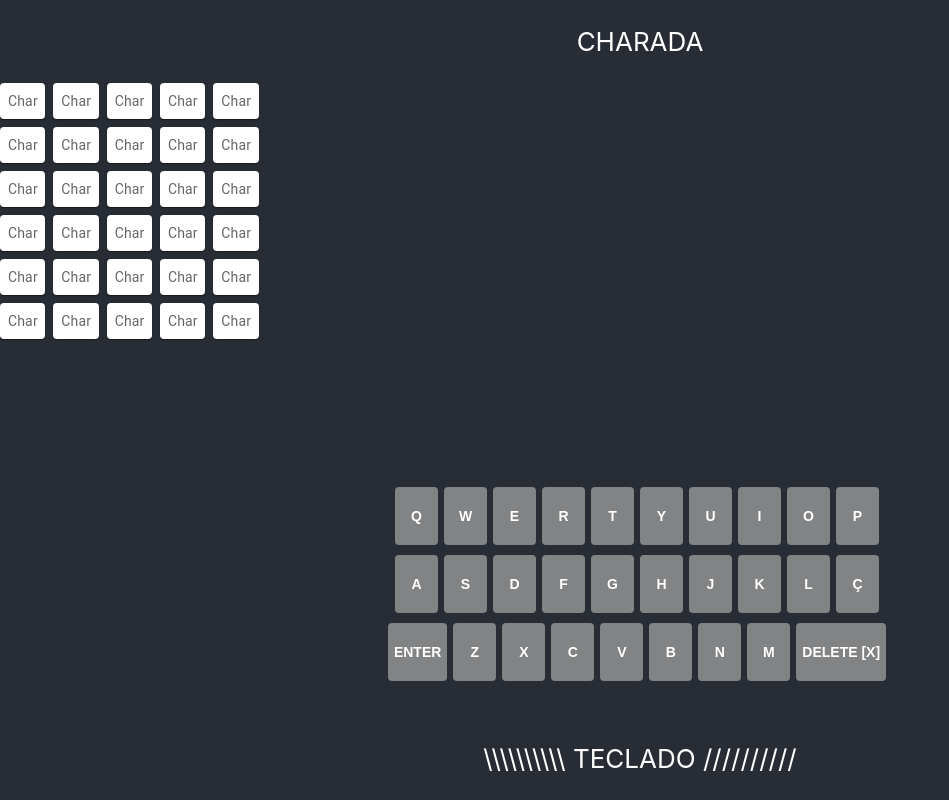
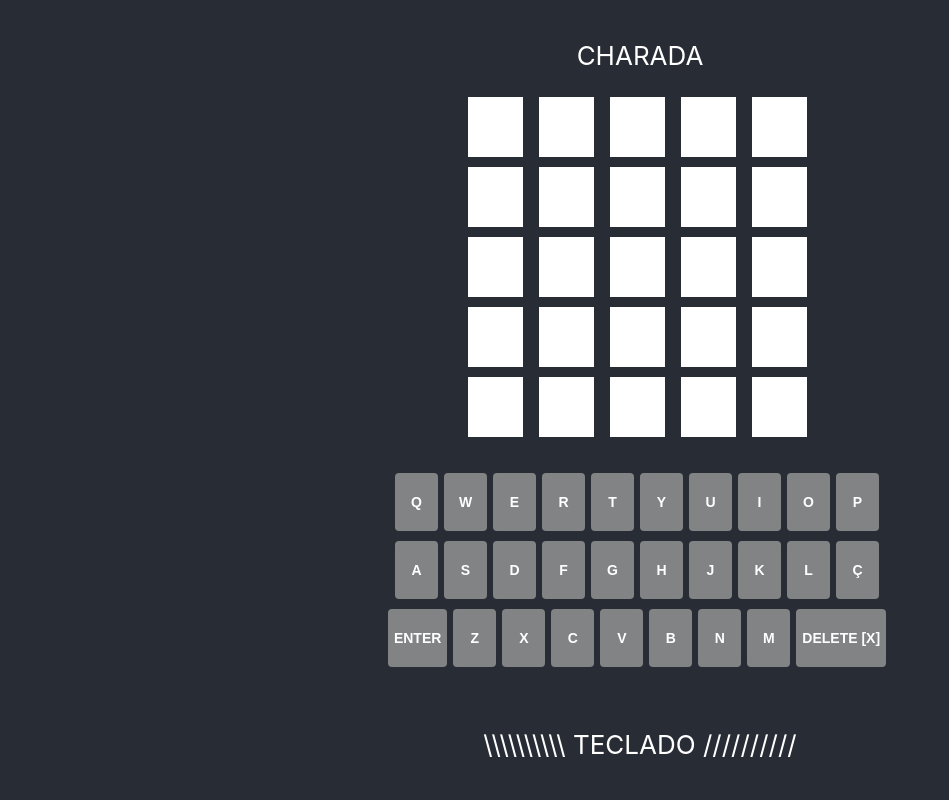
Before and after one commit to iagoslim/Charada-Dev-Web-GB, a React (Vite) app: page / in a window 1280 px wide. Shown: the whole page, without its empty margins (0-949 px from the left). Built offline with nearby package versions, Linux system fonts and the light colour scheme.

Commit message:
Add files via upload

```diff
--- a/src/App.css
+++ b/src/App.css
@@ -23,3 +23,27 @@
 button {
   font-size: calc(10px + 2vmin);
 }
+
+.grid-container {
+  display: grid;
+  grid-template-columns: repeat(5, 1fr);
+  column-gap: 10px;
+  row-gap: 50px;
+
+
+}
+
+.quadrado{
+  border: 0;
+  background-color: white;
+  height: 58px;
+  min-Width: 43px;
+  margin: 0 6px 10px 0;
+  padding: 1px 6px;
+  color: black;
+  font-Weight: bold;
+  font-Size: 14px;
+  justify-Content: center;
+  display: flex;
+  align-items: center;
+}
--- a/src/App.tsx
+++ b/src/App.tsx
@@ -3,14 +3,26 @@ import './App.css'
 import BasicGrid from './Grid'
 import Teclado from './TecladoModelo'
 
+const matriz = [
+  [" ", " ", " ", " ", " "],
+  [" ", " ", " ", " ", " "],
+  [" ", " ", " ", " ", " "],
+  [" ", " ", " ", " ", " "],
+  [" ", " ", " ", " ", " "],
+  [" ", " ", " ", " ", " "],
+];
+
+
 function App() {
-  const [count, setCount] = useState(0)
-
   return (
     <div className="App">
       <header className="App-header">
         <p>CHARADA</p>
-        <BasicGrid/>
+        <BasicGrid palavra = '     '/>
+        <BasicGrid palavra = '     '/>
+        <BasicGrid palavra = '     '/>
+        <BasicGrid palavra = '     '/>
+        <BasicGrid palavra = '     '/>
         <p>
         <Teclado/>
         </p>
--- a/src/Grid.tsx
+++ b/src/Grid.tsx
@@ -1,64 +1,54 @@
-import * as React from 'react';
-import { styled } from '@mui/material/styles';
-import Box from '@mui/material/Box';
-import Paper from '@mui/material/Paper';
-import Grid from '@mui/material/Grid';
+import { Grid } from "@mui/material";
+import './App.css'
 
-const Item = styled(Paper)(({ theme }) => ({
-  backgroundColor: theme.palette.mode === 'dark' ? '#1A2027' : '#fff',
-  ...theme.typography.body2,
-  padding: theme.spacing(1),
-  textAlign: 'center',
-  color: theme.palette.text.secondary,
-}));
+interface BasicGridProps{
+  palavra: string;
+}
 
+  export default function BasicGrid({palavra=""}:BasicGridProps) {
 
-function FormRow() {
+    const letras = palavra.split("");
     return (
-      <React.Fragment>
-        <Grid item xs={2}>
-          <Item>Char</Item>
-        </Grid>
-        <Grid item xs={2}>
-          <Item>Char</Item>
-        </Grid>
-        <Grid item xs={2}>
-          <Item>Char</Item>
-        </Grid>
-        <Grid item xs={2}>
-          <Item>Char</Item>
-        </Grid>
-        <Grid item xs={2}>
-          <Item>Char</Item>
-        </Grid>
-      </React.Fragment>
+      <div className="grid-container">
+          {letras.map((letra: string) => {
+            return(
+              <span className="quadrado">
+                  {letra}
+              </span>
+          )
+          })}
+      </div>
+
+      /*
+      <div>
+        {matriz.map((linha) => {
+          return (
+            <div>
+              {linha.map((tecla) => {
+                return (
+                  <div
+                    style={{
+                      border: 0,
+                      backgroundColor: "#818384",
+                      borderRadius: "4px",
+                      height: "58px",
+                      minWidth: "43px",
+                      margin: "0 6px 10px 0",
+                      padding: "1px 6px",
+                      cursor: "pointer",
+                      color: "white",
+                      fontWeight: "bold",
+                      fontSize: "14px",
+                    }}
+                  >
+                    {tecla}
+                  </div>
+                );
+              })}
+            </div>
+          );
+        })}
+      </div>
+      */
     );
   }
-
-
-  export default function BasicGrid() {
-    return (
-      <Box sx={{ flexGrow: 1 }}>
-        <Grid container spacing={1} xs={3} >
-          <Grid container item spacing={1}>
-            <FormRow />
-          </Grid>
-          <Grid container item spacing={1}>
-            <FormRow />
-          </Grid>
-          <Grid container item spacing={1}>
-            <FormRow />
-          </Grid>
-          <Grid container item spacing={1}>
-            <FormRow />
-          </Grid>
-          <Grid container item spacing={1}>
-            <FormRow />
-          </Grid>
-          <Grid container item spacing={1}>
-            <FormRow />
-          </Grid>
-        </Grid>
-      </Box>
-    );
-  }
--- a/src/TecladoModelo.tsx
+++ b/src/TecladoModelo.tsx
@@ -1,23 +1,13 @@
-import * as React from "react";
-import { styled } from "@mui/material/styles";
-import Box from "@mui/material/Box";
-import Paper from "@mui/material/Paper";
-import Grid from "@mui/material/Grid";
-import { minWidth } from "@mui/system";
-
-const Item = styled(Paper)(({ theme }) => ({
-  backgroundColor: theme.palette.mode === "dark" ? "#1A2027" : "#fff",
-  ...theme.typography.body2,
-  padding: theme.spacing(1),
-  textAlign: "center",
-  color: theme.palette.text.secondary,
-}));
-
 const teclado = [
   ["Q", "W", "E", "R", "T", "Y", "U", "I", "O", "P"],
   ["A", "S", "D", "F", "G", "H", "J", "K", "L", "Ç"],
   ["ENTER", "Z", "X", "C", "V", "B", "N", "M", "DELETE [X]"],
 ];
+
+
+function apertouTecla(tecla: any) {
+  alert(`apertou uma tecla ${tecla}`);
+}
 
 export default function Teclado() {
   return (
@@ -27,7 +17,7 @@ export default function Teclado() {
           <div>
             {linha.map((tecla) => {
               return (
-                <button
+                <button onClick={() => apertouTecla(tecla)}
                   style={{
                     border: 0,
                     backgroundColor: "#818384",
```
